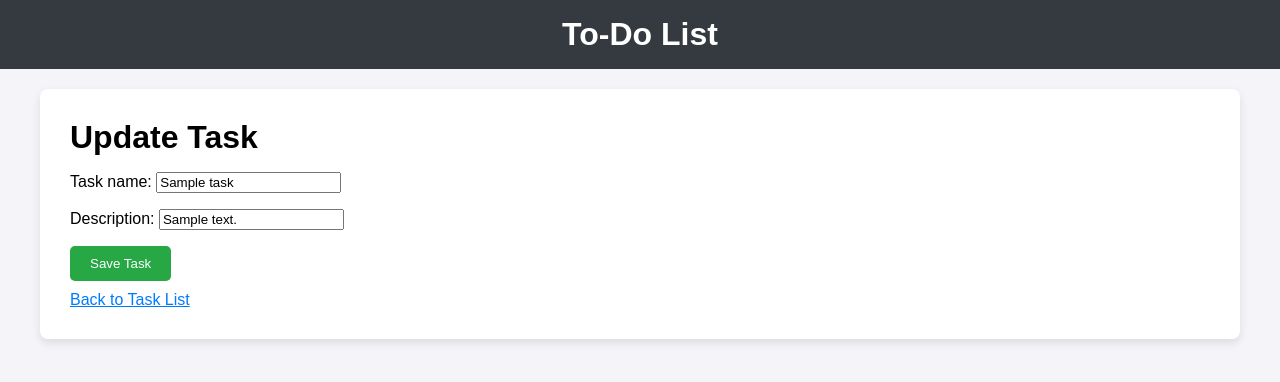
After one commit to MaksonSt/to-do-app, a Django app: page /update_task/1/ in a window 1280 px wide. The commit adds this page. Shown: the top 382 px of the page. Run offline with Django 5.2, Linux system fonts and the light colour scheme; tables that the repository leaves empty hold one stand-in row (values such as "Sample post").

Commit message:
Finish Back-End logic

```diff
--- a/to_do_project/to_do_app/static/todo/style.css
+++ b/to_do_project/to_do_app/static/todo/style.css
@@ -167,3 +167,34 @@ footer a {
 footer a:hover {
     color: #007bff;
 }
+
+
+/* Task adding */
+.task-form {
+  background: black;
+  padding: 20px;
+  border-radius: 8px;
+  max-width: 500px;
+  margin-top: 20px;
+}
+
+.task-form input[type="text"] {
+  width: 100%;
+  padding: 10px;
+  font-size: 16px;
+  border: 1px solid #ccc;
+  border-radius: 5px;
+}
+
+.task-form .btn {
+  margin-top: 10px;
+}
+
+.btn.cancel {
+  background: #dcdde1;
+  color: #2f3640;
+}
+
+.btn.cancel:hover {
+  background: #c0c0c0;
+}
--- a/to_do_project/to_do_app/templates/todo/home.html
+++ b/to_do_project/to_do_app/templates/todo/home.html
@@ -9,4 +9,8 @@
     <a href="{% url 'task-list' %}">
         <button>Перейти до списку завдань</button>
     </a>
+    <p>Натисни кнопку нижче, щоб додати завдання:</p>
+    <a href="{% url 'add_task' %}">
+        <button>Додати завдання</button>
+    </a>
 {% endblock %}
--- /dev/null
+++ b/to_do_project/to_do_app/templates/todo/update_task.html
@@ -0,0 +1,16 @@
+{% extends 'todo/base.html' %}
+
+
+{% block title %}Update Task{% endblock %}
+
+{% block content %}
+    <div class="add-task-form">
+        <h2 class="text-center mb-4" >Update Task</h2>
+        <form method="post">
+            {% csrf_token %}
+             {{ form.as_p }}
+            <button type="submit" class="btn btn-primary">Save Task</button>
+        </form>
+        <a href="{% url 'task-list' %}" class="btn btn-link">Back to Task List</a>
+    </div>
+{% endblock %}
--- a/to_do_project/to_do_app/urls.py
+++ b/to_do_project/to_do_app/urls.py
@@ -5,5 +5,9 @@ from . import views
 
 urlpatterns = [
     path('', views.home, name='Home'),
-    path('task/', views.task_list, name='task-list')
+    path('task/', views.task_list, name='task-list'),
+    path('addtask/', views.add_task, name='add_task'),
+    path('complete_task/<int:pk>/', views.complete_task, name='task_complete'),
+    path('delete_task/<int:pk>', views.delete_task, name='delete_task'),
+    path('update_task/<int:pk>/', views.edit_task, name='update_task')
 ]
--- a/to_do_project/to_do_app/views.py
+++ b/to_do_project/to_do_app/views.py
@@ -12,8 +12,7 @@ def home(request):
 
 def task_list(request):
     tasks = Task.objects.all()
-    context = {'tasks': tasks}
-    return render(request, 'todo/task_list.html', context)
+    return render(request, 'todo/task_list.html', {'tasks': tasks})
 
 
 def add_task(request):
@@ -21,9 +20,33 @@ def add_task(request):
         form = TaskForm(request.POST)
         if form.is_valid():
             form.save()
-        return redirect('task_list')
+        return redirect('task-list')
+    else:
+        form = TaskForm()
+    return render(request, 'todo/add_task.html', {'form': form})
 
 
 
-def complete_task(request):
-    pass
+def complete_task(request, pk):
+    task = get_object_or_404(Task, pk=pk)
+    task.complete = not task.complete
+    task.save()
+    return redirect('task-list')
+
+
+def delete_task(request, pk):
+    task = get_object_or_404(Task, pk=pk)
+    task.delete()
+    return redirect('task-list')
+
+
+def edit_task(request, pk):
+    task = get_object_or_404(Task, pk=pk)
+    if request.method == 'POST':
+        form = TaskForm(request.POST, instance=task)
+        if form.is_valid():
+            form.save()
+            return redirect('task-list')
+    else:
+        form = TaskForm(instance=task)
+    return render(request, 'todo/update_task.html', {'form': form})
```
Also changed, not shown: to_do_project/to_do_app/templates/todo/add_task.html (added, +15 -0 lines), to_do_project/to_do_app/templates/todo/task_list.html (+31 -20 lines), to_do_project/db.sqlite3.
